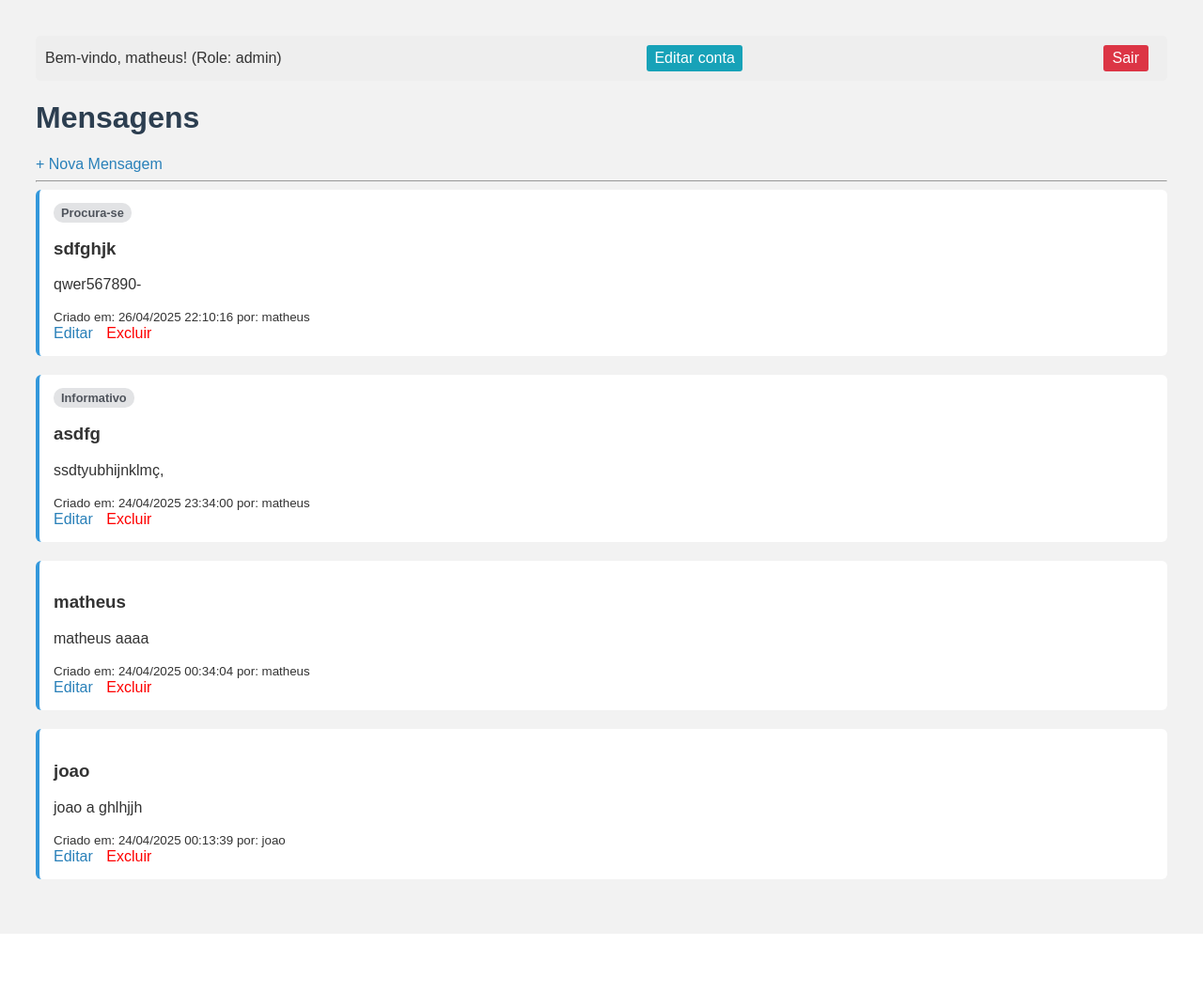
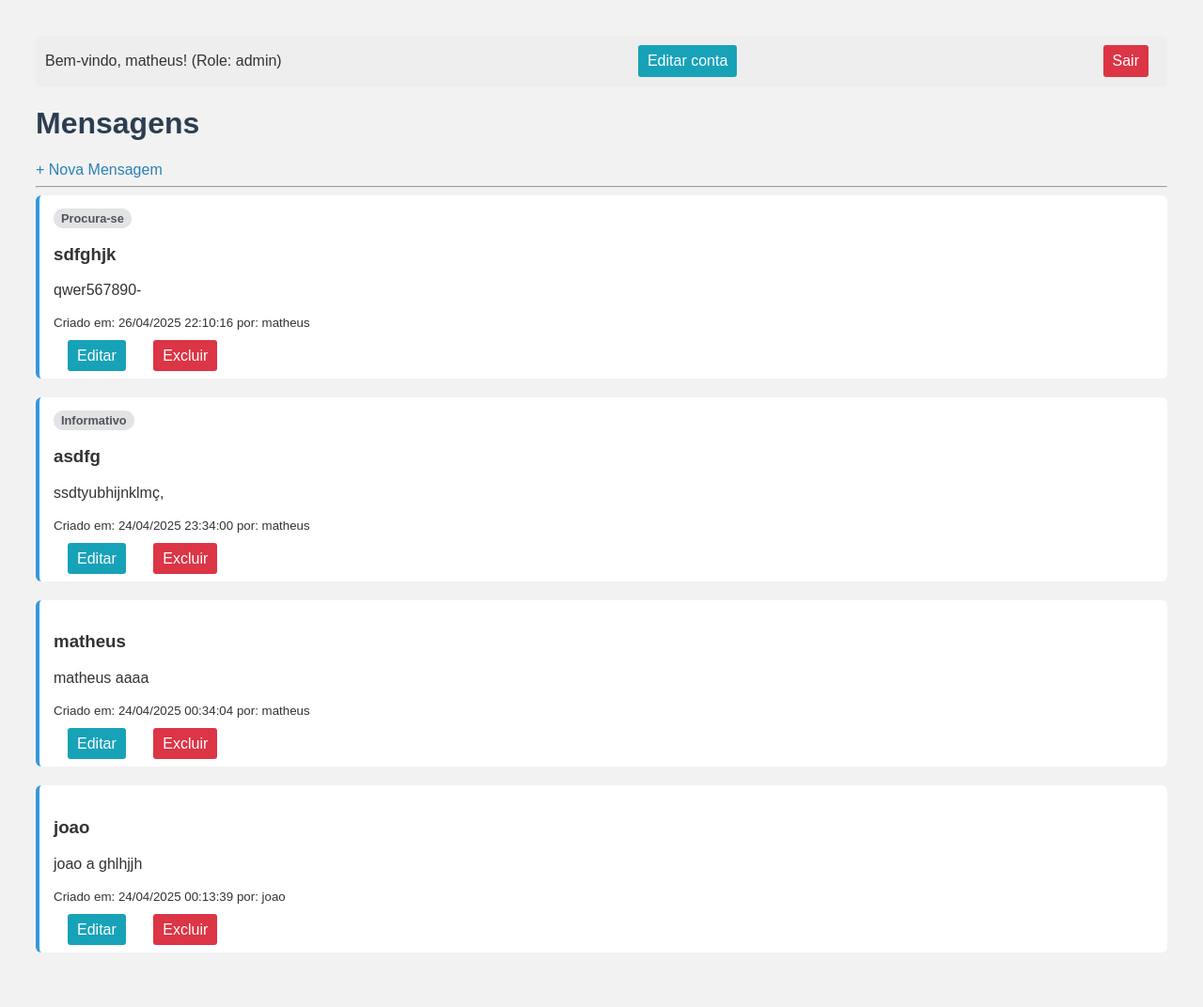
Before and after one commit to ttheus27/exeprienciasCriativa, a PHP site: page / in a window 1280 px wide. Shown: the whole page at 94% size. Before the commit the page ends 994 px from the top, so only its background shows below. Run offline with PHP 8.4, Linux system fonts and the light colour scheme; a user stored in the database is signed in; data comes from the database, SQL or seed files in the repository.

Commit message:
chore: correções de estilo entre outras

```diff
--- a/mensagem/create.php
+++ b/mensagem/create.php
@@ -39,10 +39,10 @@ if (!$tags_result) {
         </div>
         <div class="form-group">
             <label for="tag_id">Tag:</label>
-            <select name="tag_id" id="tag_id" required> <?php  ?>
+            <select name="tag_id" id="tag_id" required>
                 <option value="">-- Selecione uma Tag --</option>
                 <?php while ($tag = $tags_result->fetch_assoc()): ?>
-                    <option value="<?= $tag['id'] ?>"> <?php?>
+                    <option value="<?= $tag['id'] ?>">
                         <?= htmlspecialchars($tag['nome']) ?>
                     </option>
                 <?php endwhile; ?>
--- a/mensagem/index.php
+++ b/mensagem/index.php
@@ -53,8 +53,8 @@ $logged_user_role = isset($_SESSION['role']) ? $_SESSION['role'] : null; // <<<
             Bem-vindo, <?php echo htmlspecialchars($_SESSION['username']); ?>!
             (Role: <?php echo htmlspecialchars($logged_user_role); ?>)
         </span>
-        <a href="../auth/editar_perfil.php" class = "botao" id= "botaoeditar">Editar conta</a>
-        <a href="../auth/logout.php" style="text-decoration: none; background-color: #dc3545; color: white; padding: 5px 10px; border-radius: 3px;">Sair</a>
+        <a href="../auth/editar_perfil.php" class = "botao botao-editar">Editar conta</a>
+        <a href="../auth/logout.php" class = "botao botao-excluir">Sair</a>
     </div>
 
     <h1>Mensagens</h1>
@@ -85,6 +85,7 @@ $logged_user_role = isset($_SESSION['role']) ? $_SESSION['role'] : null; // <<<
                      <span class="message-tag" style="/* estilo diferente talvez */">[Tag Removida]</span>
                  <?php endif; ?>
                 <h3><?= htmlspecialchars($row['titulo']) ?></h3>
+                <!-- <h5><?= htmlspecialchars($row['id']) ?></h5> -->
                 <p><?= nl2br(htmlspecialchars($row['conteudo'])) ?></p>
                 <small>
                     Criado em: <?= date('d/m/Y H:i:s', strtotime($row['criado_em'])) ?>
@@ -104,9 +105,9 @@ $logged_user_role = isset($_SESSION['role']) ? $_SESSION['role'] : null; // <<<
                 <?php
 
                 if ($logged_user_id !== null && ($owner_id == $logged_user_id || $logged_user_role === 'admin')):
-                ?>
-                    <a href="edit.php?id=<?= $row['id'] ?>" class="button-edit">Editar</a>
-                    <a href="#" onclick="confirmarExclusao(<?= $row['id'] ?>)" class="button-delete" style="color:red;">Excluir</a>
+                ?><br>
+                    <a href="edit.php?id=<?= $row['id'] ?>"  class = "botao botao-editar">Editar</a>
+                    <a href="#" onclick="confirmarExclusao(<?= $row['id'] ?>)"  class = "botao botao-excluir">Excluir</a>
                 <?php endif; ?>
             </div>
         <?php endwhile; ?>
--- a/mensagem/style.css
+++ b/mensagem/style.css
@@ -61,18 +61,30 @@ button:hover {
 
 .botao{
     margin-left: 15px;
-    padding: 5px 8px;
+    padding: 8px 10px;
+    text-decoration: none;
+    border-radius: 3px;
+    transition: background-color 0.3s ease, transform 0.2s ease;
+}
+
+.botao-editar {
     background-color: #17a2b8;
     color: white;
-    text-decoration: none;
-    border-radius: 3px;
 }
 
-#botaoeditar{
-    margin-left: 15px;
-    padding: 5px 8px;
-    background-color: #17a2b8;
+.botao-editar:hover {
+    background-color: #117585;
+    transform: scale(1.02);
+    text-decoration: none;
+}
+
+.botao-excluir {
+    background-color: #dc3545;
     color: white;
+}
+
+.botao-excluir:hover {
+    background-color: #b42a38;
+    transform: scale(1.02);
     text-decoration: none;
-    border-radius: 3px;
 }
```
Also changed, not shown: mensagem/message.php (added), 1 other file.
